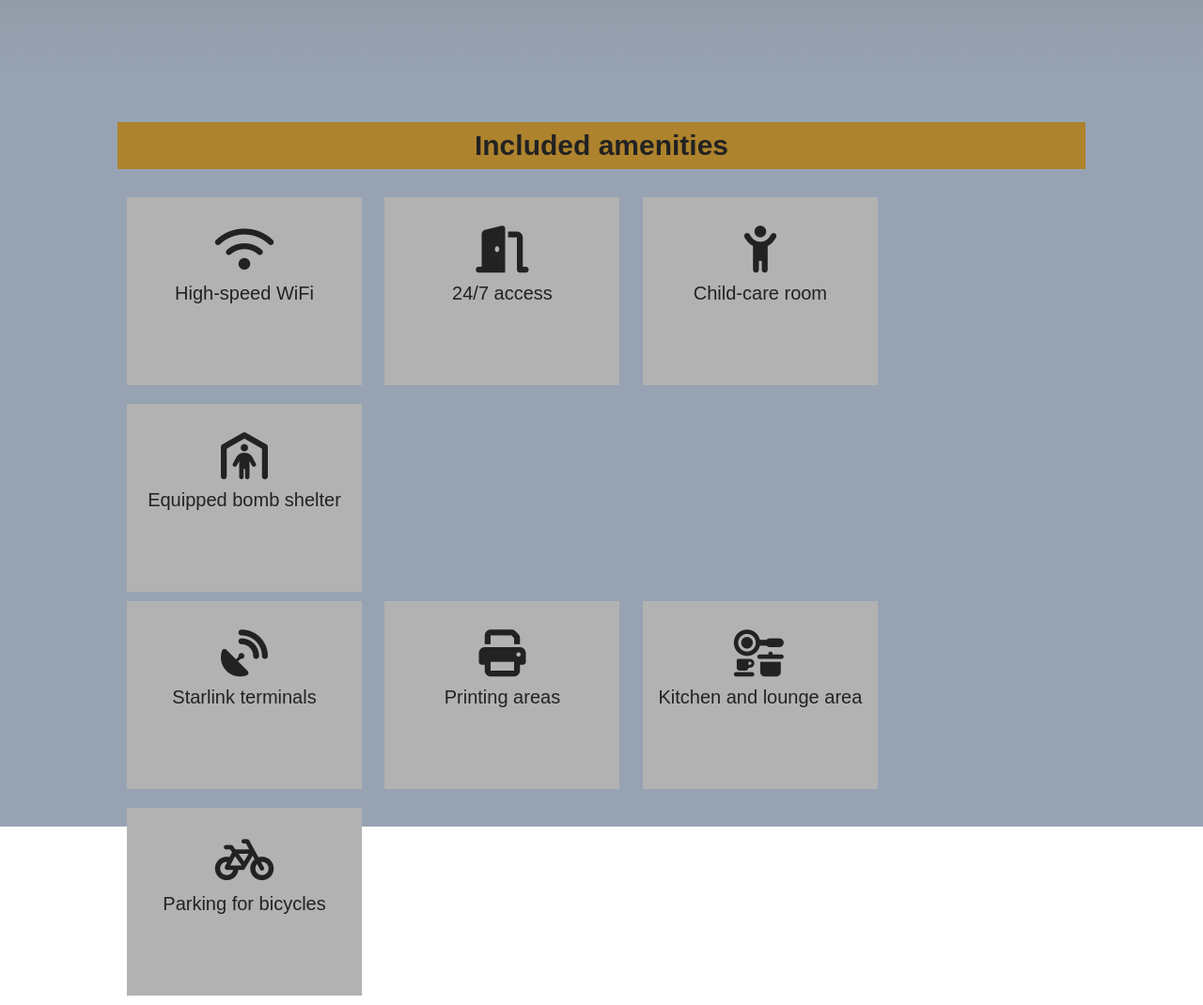
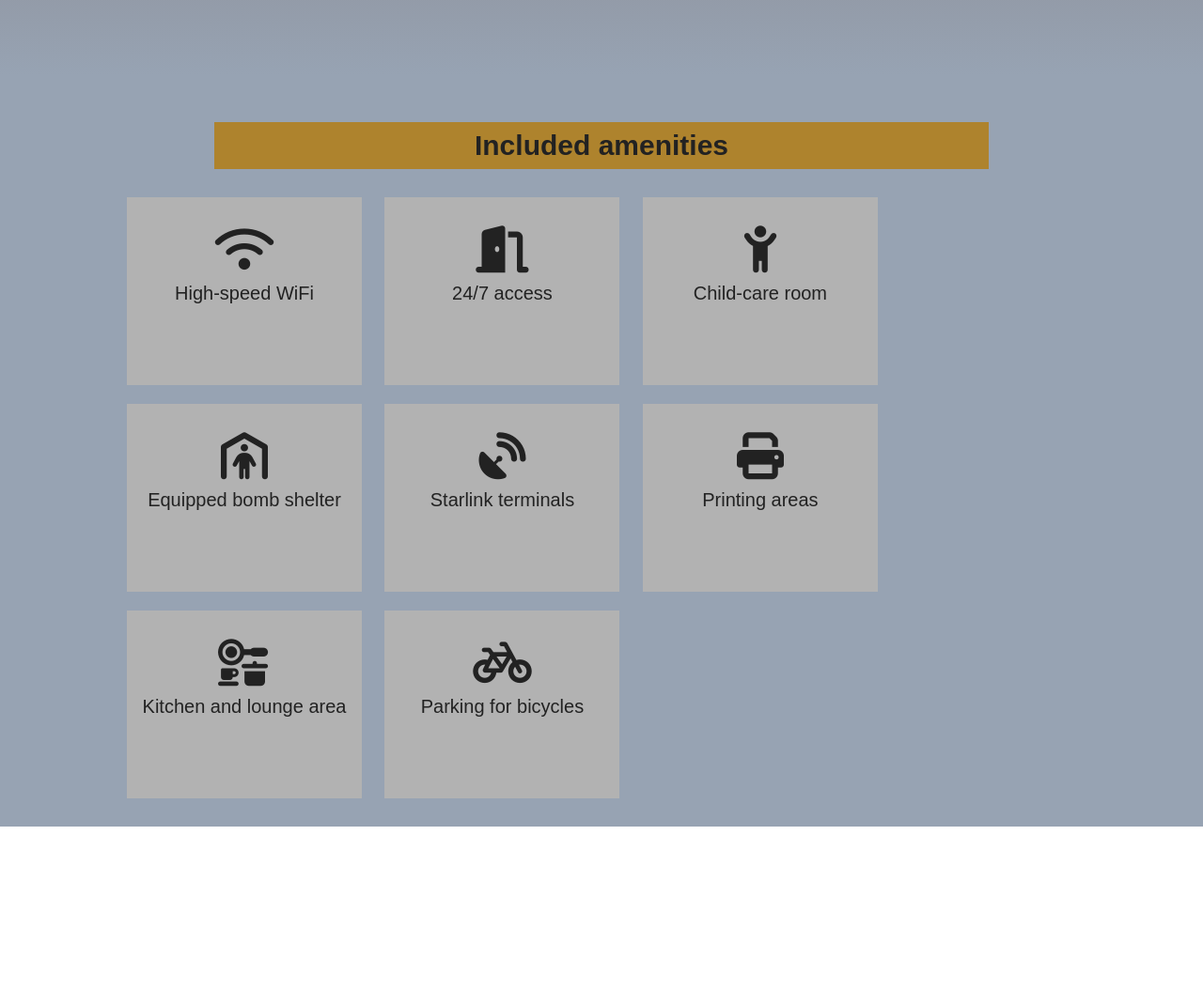
Before and after one commit to lizazp92/LvivSpaces2, a plain HTML site: page index.html in a window 1280 px wide. Shown: the part 1520-2590 px from the top of the page at 94% size. After the commit the page ends 2400 px from the top, so only its background shows below. Drawn offline with Linux system fonts and the light colour scheme.

Commit message:
Fixed s3 css

```diff
--- a/css/styles.css
+++ b/css/styles.css
@@ -163,7 +163,7 @@ h1 {
   font-size: larger;
 }
 
-/* Page 3 why us */
+/* included amenities */
 
 .section3 {
   background-color: #97a3b3;
@@ -178,6 +178,8 @@ h1 {
   margin-bottom: 20px;
   background-color: #ae832d;
   font-stretch: narrower;
+  margin-right: 10%;
+  margin-left: 10%;
 }
 
 .s3-container {
@@ -196,16 +198,8 @@ h1 {
   margin-right: 125px;
 }
 
-.first-4:first-of-type {
-  background-color: transparent;
-}
-
 .icon-size {
   font-size: 50px;
   padding-top: 30px;
   padding-bottom: 10px;
 }
-
-.last-4 {
-  margin-top: -10px;
-}
--- a/index.html
+++ b/index.html
@@ -87,12 +87,12 @@
           </section>
         </div>
       </section>
-      <!-- PAGE 3 WHY US -->
+      <!-- PAGE 3 included amenities -->
 
       <section id="choose-book" class="section3 section-position">
         <section class="s3-div-position">
           <h2>Included amenities</h2>
-          <section class="first-4">
+
           <div class="s3-container">
             <div class="icon-size"><i class="fa-solid fa-wifi"></i></div>
             High-speed WiFi
@@ -113,8 +113,7 @@
             </div>
             Equipped bomb shelter
           </div>
-          </section>
-          <section class="last-4">
+
           <div class="s3-container">
             <div class="icon-size">
               <i class="fa-solid fa-satellite-dish"></i>
@@ -137,7 +136,6 @@
           </div>
         </section>
       </section>
-      </section>
     </main>
     <!-- <footer>
       <section id="address"></section>
```
Lines whose indentation alone changed are shown as unchanged.
